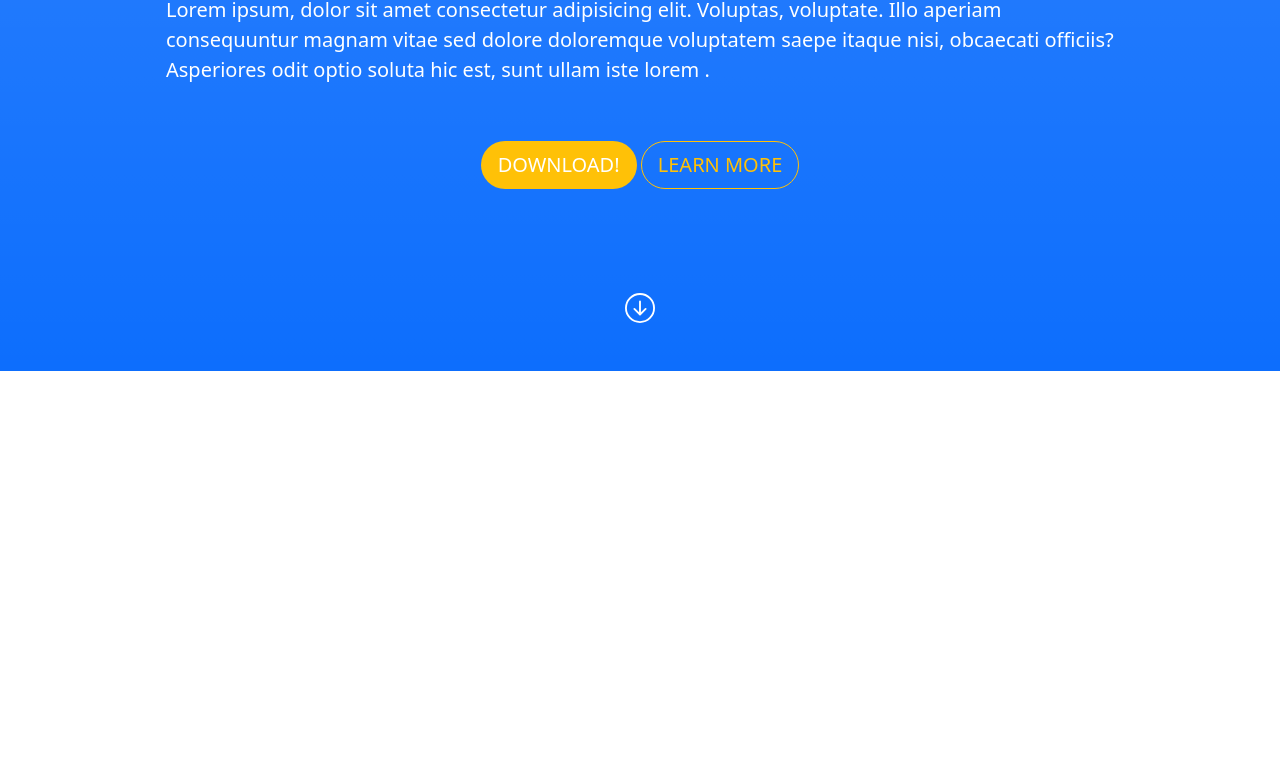
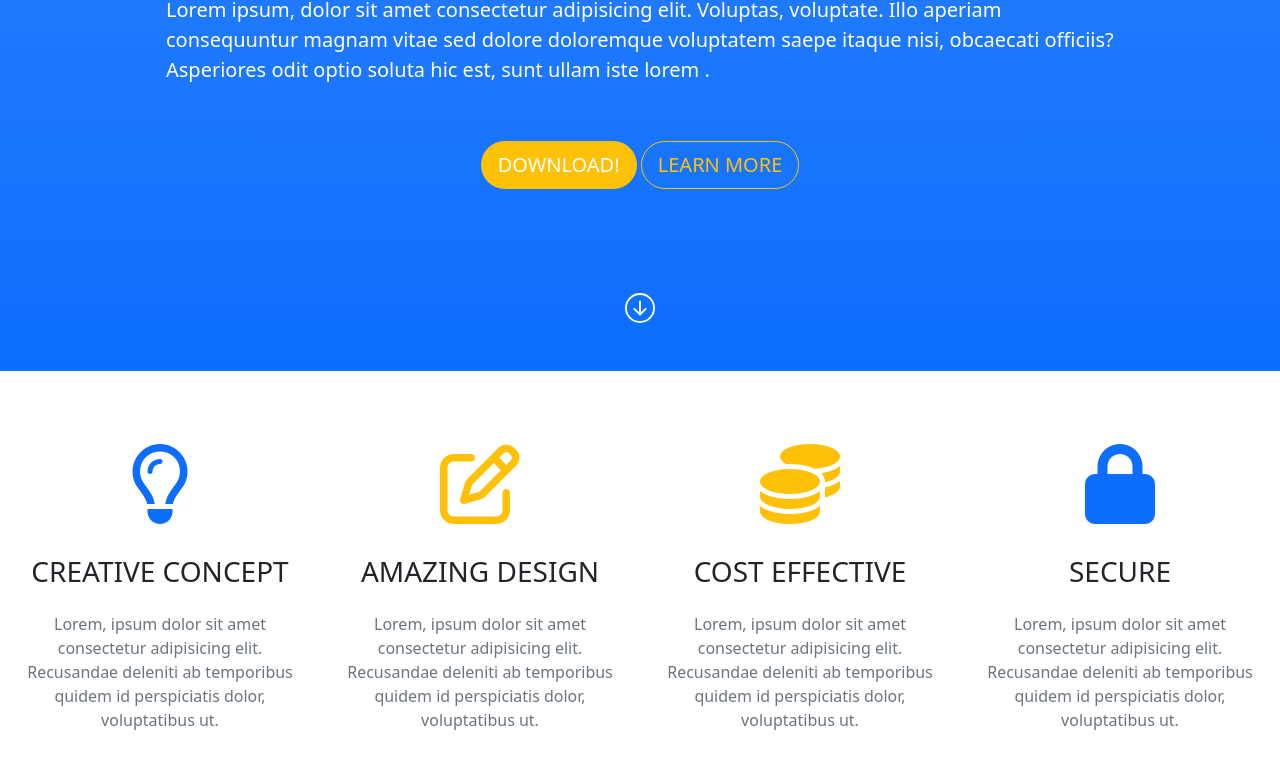
Before and after one commit to mamismeda/Bootstrap-web, a plain HTML site: page index.html in a window 1280 px wide. Shown: the part 337-1106 px from the top of the page. Before the commit the page ends 800 px from the top, so only its background shows below. Drawn offline with nearby package versions, Linux system fonts and the light colour scheme.

Commit message:
first grid section end

```diff
--- a/index.html
+++ b/index.html
@@ -4,6 +4,7 @@
     <meta charset="UTF-8">
     <meta http-equiv="X-UA-Compatible" content="IE=edge">
     <meta name="viewport" content="width=device-width, initial-scale=1.0">
+    <script src="https://kit.fontawesome.com/74fdb872c0.js" crossorigin="anonymous"></script>
     <!-- CSS only -->
     <link href="https://cdn.jsdelivr.net/npm/bootstrap@5.1.3/dist/css/bootstrap.min.css" rel="stylesheet" integrity="sha384-1BmE4kWBq78iYhFldvKuhfTAU6auU8tT94WrHftjDbrCEXSU1oBoqyl2QvZ6jIW3" crossorigin="anonymous">
     <link rel="stylesheet" href="style.css">
@@ -77,6 +78,35 @@
     </header>
     <!-- HEADER TEXTING END -->
 
+    <!-- FIRST GRID SECTION START -->
+    <section class="py-5">
+        <div class="container-fluid">
+            <div class="row">
+               <div class="col-12 col-md-6 col-lg-3 p-3">
+                     <span class="text-center text-primary display-1 d-block m-auto"> <i class="far fa-lightbulb"></i> </span>
+                     <h3 class="text-center my-4">CREATIVE CONCEPT</h3>
+                     <p class="text-center text-muted">Lorem, ipsum dolor sit amet consectetur adipisicing elit. Recusandae deleniti ab temporibus quidem id perspiciatis dolor, voluptatibus ut.</p>
+               </div>
+               <div class="col-12 col-md-6 col-lg-3 p-3">
+                <span class="text-center text-warning display-1 d-block m-auto"> <i class="far fa-edit"></i> </span>
+                <h3 class="text-center my-4">AMAZING DESIGN</h3>
+                <p class="text-center text-muted">Lorem, ipsum dolor sit amet consectetur adipisicing elit. Recusandae deleniti ab temporibus quidem id perspiciatis dolor, voluptatibus ut.</p>
+          </div>
+          <div class="col-12 col-md-6 col-lg-3 p-3">
+            <span class="text-center text-warning display-1 d-block m-auto"> <i class="fas fa-coins"></i> </span>
+            <h3 class="text-center my-4">COST EFFECTIVE</h3>
+            <p class="text-center text-muted">Lorem, ipsum dolor sit amet consectetur adipisicing elit. Recusandae deleniti ab temporibus quidem id perspiciatis dolor, voluptatibus ut.</p>
+      </div>
+      <div class="col-12 col-md-6 col-lg-3 p-3">
+        <span class="text-center text-primary display-1 d-block m-auto"> <i class="fas fa-lock"></i> </span>
+        <h3 class="text-center my-4">SECURE</h3>
+        <p class="text-center text-muted">Lorem, ipsum dolor sit amet consectetur adipisicing elit. Recusandae deleniti ab temporibus quidem id perspiciatis dolor, voluptatibus ut.</p>
+  </div>
+            </div>
+        </div>
+    </section>
+    <!-- FIRST GRID SECTION END -->
+
 
 
     <!-- JavaScript Bundle with Popper -->
```
